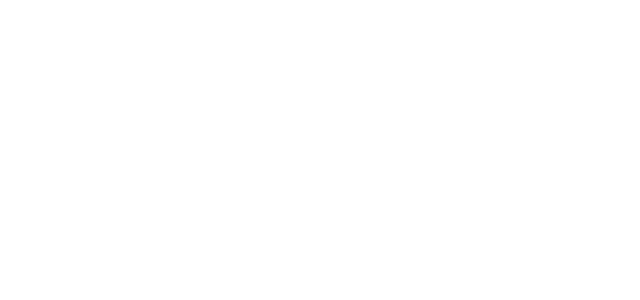
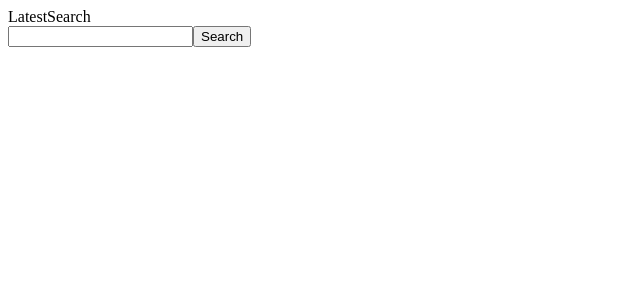
Before and after one commit to evmcco/newstory-assessment, a React (Create React App) app: page /search in a window 1280 px wide. Shown: the top 300 px of the page, without its empty margins (0-640 px from the left). Built offline with nearby package versions, Linux system fonts and the light colour scheme.

Commit message:
basic Search page built

```diff
--- a/src/App.js
+++ b/src/App.js
@@ -2,11 +2,13 @@
 import { BrowserRouter as Router, Route } from "react-router-dom";
 
 import Latest from "./Latest";
+import Search from "./Search";
 
 function App() {
   return (
     <Router>
       <Route path="/latest" exact component={Latest} />
+      <Route path="/search" exact component={Search} />
     </Router>
   );
 }
--- a/src/Latest.js
+++ b/src/Latest.js
@@ -21,7 +21,7 @@
       <>
         <Header></Header>
         {!!this.state.comicData ? (
-          <img src={this.state.comicData.img}></img>
+          <img className="latestImage" src={this.state.comicData.img}></img>
         ) : null}
       </>
     );
--- a/src/Search.js
+++ b/src/Search.js
@@ -0,0 +1,48 @@
+import React, { Component } from "react";
+
+import Header from "./Header";
+
+class Search extends Component {
+  state = {
+    comicData: {},
+    searchText: ""
+  };
+
+  handleSearchChange = e => {
+    this.setState({
+      searchText: e.target.value
+    });
+  };
+
+  searchComic = async () => {
+    const url = `https://xkcd.now.sh/?comic=${this.state.searchText}`;
+    console.log(`search at ${url}`);
+    const response = await fetch(url);
+    const comicData = await response.json();
+    this.setState({
+      comicData
+    });
+  };
+
+  render() {
+    return (
+      <>
+        <Header></Header>
+        <input
+          onChange={this.handleSearchChange}
+          className="searchInput"
+          type="text"
+          value={this.state.searchText}
+        ></input>
+        <button onClick={this.searchComic} className="searchSubmit">
+          Search
+        </button>
+        {!!this.state.comicData ? (
+          <img className="searchImage" src={this.state.comicData.img}></img>
+        ) : null}
+      </>
+    );
+  }
+}
+
+export default Search;
```
